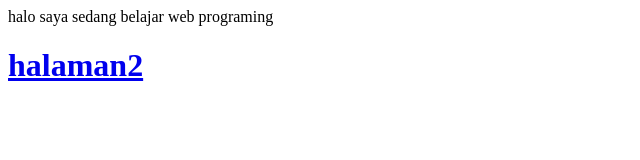
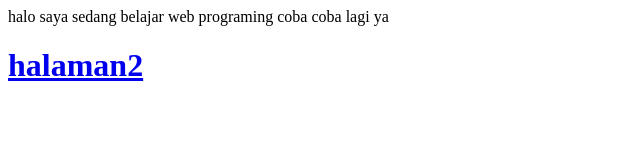
Before and after one commit to lathiful/lathiful.github.io, a plain HTML site: page index.html in a window 1280 px wide. Shown: the whole page, without its empty margins (0-640 px from the left). Drawn offline with Linux system fonts and the light colour scheme.

Commit message:
Update index.html

```diff
--- a/index.html
+++ b/index.html
@@ -7,6 +7,7 @@
     <script src="script.js"></script>
 </head>
 <body>
+    coba coba lagi ya
     <h1><a href="page2.html">halaman2</a></h1>
 </body>
 </html>
```
